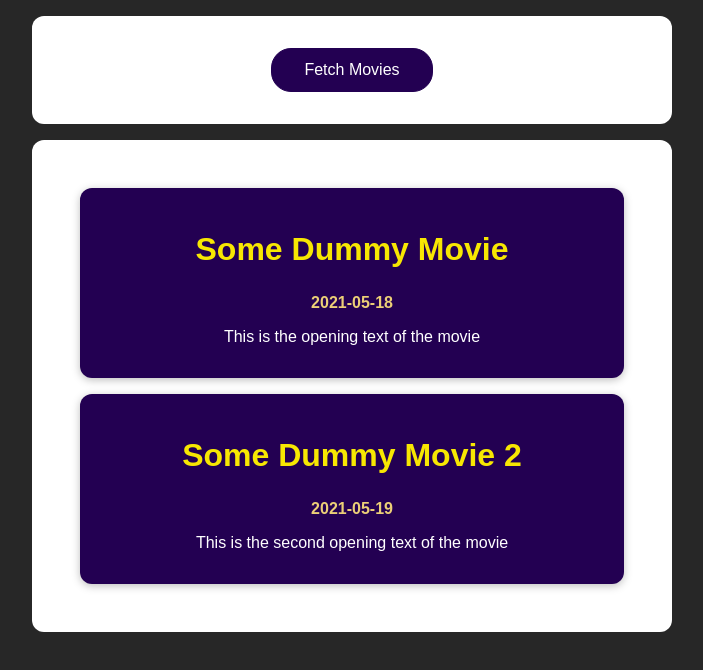
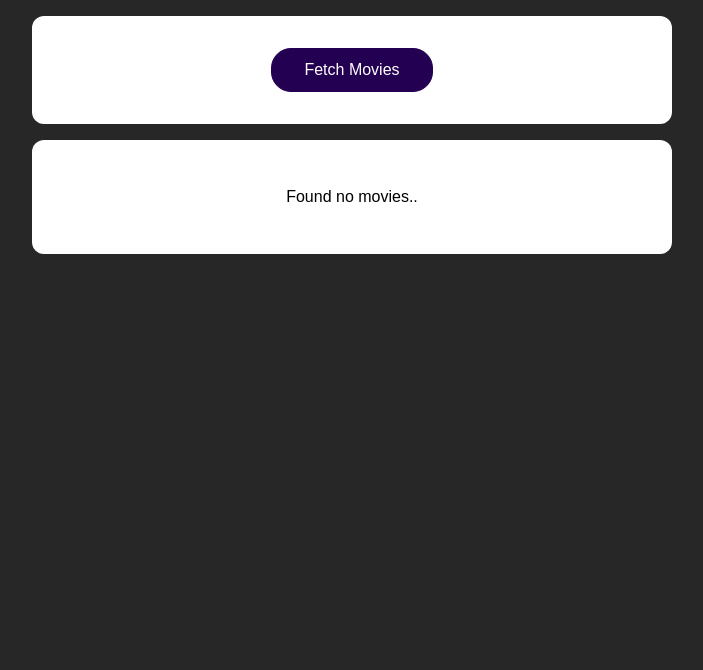
Before and after one commit to kuldeepn/React, a React (Create React App) app: page / in a window 1280 px wide. Shown: the top 670 px of the page, without its empty margins (288-991 px from the left). Built offline with nearby package versions, Linux system fonts and the light colour scheme.

Commit message:
async & loading

```diff
--- a/src/App.js
+++ b/src/App.js
@@ -1,31 +1,38 @@
-import React from 'react';
+import React from "react";
 
-import MoviesList from './components/MoviesList';
-import './App.css';
+import MoviesList from "./components/MoviesList";
+import "./App.css";
+import { useState } from "react";
 
 function App() {
-  const dummyMovies = [
-    {
-      id: 1,
-      title: 'Some Dummy Movie',
-      openingText: 'This is the opening text of the movie',
-      releaseDate: '2021-05-18',
-    },
-    {
-      id: 2,
-      title: 'Some Dummy Movie 2',
-      openingText: 'This is the second opening text of the movie',
-      releaseDate: '2021-05-19',
-    },
-  ];
+  const [movies, setMovies] = useState([]);
+  const [isLaoding, setIsLoading] = useState(false);
+
+  const fetchMoviesHandler = async () => {
+    setIsLoading(true);
+    const response = await fetch("https://swapi.dev/api/films");
+    const data = await response.json();
+
+    const transformedMovies = data.results.map((movieData) => {
+      return {
+        id: movieData.episode_id,
+        title: movieData.title,
+        openingText: movieData.opening_crawl,
+      };
+    });
+    setMovies(transformedMovies);
+    setIsLoading(false);
+  };
 
   return (
     <React.Fragment>
       <section>
-        <button>Fetch Movies</button>
+        <button onClick={fetchMoviesHandler}>Fetch Movies</button>
       </section>
       <section>
-        <MoviesList movies={dummyMovies} />
+        {!isLaoding && movies.length > 0 && <MoviesList movies={movies} />}
+        {!isLaoding && movies.length === 0 && <p>Found no movies..</p>}
+        {isLaoding && <p>Loading...</p>}
       </section>
     </React.Fragment>
   );
```
Also changed, not shown: 2 other files (tests, documents, lock files or other folders).
